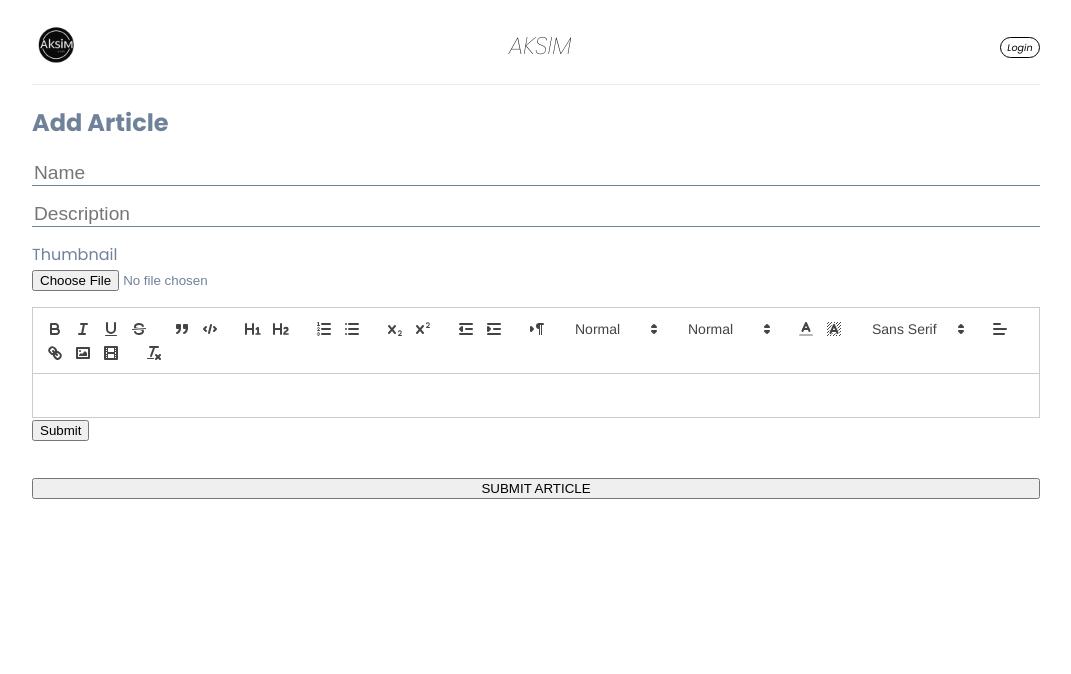
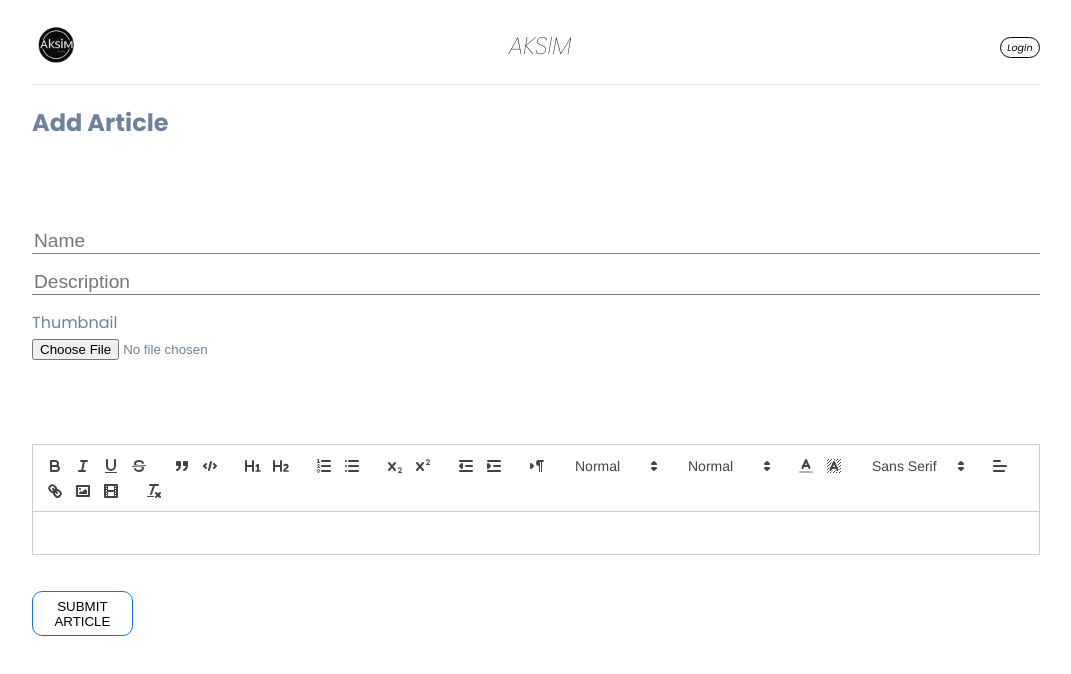
Before and after one commit to Pamade/AKSIM-CLIENT, a React (Vite) app: page /user/add-article in a window 1280 px wide. Shown: the top 674 px of the page, without its empty margins (104-1175 px from the left). Built offline with nearby package versions, Linux system fonts and the light colour scheme.

Commit message:
changes for article creator, change styles for buttons

```diff
--- a/src/AddArticle/AddArticle.module.scss
+++ b/src/AddArticle/AddArticle.module.scss
@@ -22,8 +22,38 @@ $darkenGray: darken($lightgray, 40);
     }
 
 }
+
 .label_and_file{
     display: flex;
     flex-direction: column;
     gap: 0.2rem;
 }
+
+.error{
+    color: $warning;
+    height: 1.3rem;
+}
+
+.btn{
+    width: 50%;
+    border-radius: 10px;
+    padding: 0.4rem 0.8rem;
+    border: 1px solid $blue;
+    background-color: white;
+    cursor: pointer;
+    &:hover{
+        background-color: $lightblue;
+    }
+}
+@media(min-width:760px){
+    .btn{
+        width: 20%;
+        padding: 0.4rem 1rem;
+    }
+}
+@media(min-width:1200px){
+    .btn{
+        width: 10%;
+        padding: 0.4rem 1rem;
+    }
+}
--- a/src/AddArticle/AddArticle.tsx
+++ b/src/AddArticle/AddArticle.tsx
@@ -1,39 +1,61 @@
 import ArticleCreator from "../ArticleCreator/ArticleCreator";
 import styles from "../AddArticle/AddArticle.module.scss"
 import { useState } from "react";
-import axios, {AxiosResponse} from "axios";
+import axios from "axios";
 
 interface Article {
     id:number,
     title:string,
     description?:string,
     content:string,
-    imageLink?:string,
     creationDate:Date,
-    userid:number
+    imageFile?:File,
+}
+
+interface Errors {
+    title?:string, content?:string,server?:string
+}
+
+interface Data {
+        errors: Errors,
+        success_message:string | null
 }
 
 const AddArticle = () => {
     const [article, setArticle] = useState<Partial<Article>>({creationDate: new Date()} as Article)
-
+    const [errors, setErrors] = useState<Errors>({} as Errors)
     const handlePostArticle = async(e:React.FormEvent) => {
         e.preventDefault();
         const token = localStorage.getItem('access_token')
+        const formData = new FormData();
+        if (article.imageFile) {
+            formData.append("imageFile", article.imageFile);  // Append the actual file to the FormData
+        }
+        formData.append("title", article.title || "");
+        formData.append("description", article.description || "");
+        formData.append("content", article.content || "");
+        formData.append("creationDate", new Date().toISOString());
         try {
-            const res = await axios.post<AxiosResponse<any>>("http://localhost:8080/api/auth/add-article",
-            article,
+            const res = await axios.post<Data>("http://localhost:8080/api/auth/add-article",
+            formData,
             {
                 headers:{
                       Authorization: `Bearer ${token}`, // Include the JWT token here
-                      "Content-Type": "application/json",
+                      "Content-Type": "multipart/form-data",
                 },
             })
             if (res.status != 200) {
-                console.log('failed')
+                setErrors({server:"Server Error"})
+            } else {
+                const data:Data = res.data
+                const err = data.errors
+                if (err) {
+                    setErrors({title:err.title, content:err.content})
+                } else  setErrors({})
+
             }
-            console.log(res)
         } catch (e) {
-            console.log(e)
+            setErrors({server:"Server Error"})
         }
         console.log(article)
     }
@@ -54,7 +76,7 @@ const AddArticle = () => {
         if (file) {
             setArticle((prev) => ({
                 ...prev,
-                imageLink:URL.createObjectURL(file)
+                imageFile:file
             }))
         }
     }
@@ -62,19 +84,17 @@ const AddArticle = () => {
     return <section className={styles.section}>
         <h2>Add Article</h2>
         <form onSubmit={handlePostArticle} className={styles.form}>
+            <p className={styles.error}>{errors.title || errors.server}</p>
             <input name="title" onChange={handleChange} className={styles.input} type="text" placeholder="Name" />
             <input name="description" onChange={handleChange} className={styles.input} type="text" placeholder="Description" />
             <div className={styles.label_and_file}>
                 <label>Thumbnail</label>
                 <input onChange={handleFileChange} type="file" />
             </div>
+            <p className={styles.error}>{errors.content}</p>
             <ArticleCreator handleChangeArticleContent={handleChangeArticleContent}/>
-            <button onSubmit={e => handlePostArticle(e)}>SUBMIT ARTICLE</button>
+            <button className={styles.btn} onSubmit={e => handlePostArticle(e)}>SUBMIT ARTICLE</button>
         </form>
-        {/* <article>
-
-        </article> */}
-
     </section>
 }
 export default AddArticle;
--- a/src/ArticleCreator/ArticleCreator.tsx
+++ b/src/ArticleCreator/ArticleCreator.tsx
@@ -81,7 +81,6 @@ function ArticleCreator({handleChangeArticleContent}:Props){
         <div className="main">
             <form onSubmit={handleSubmit}>
                 <ReactQuill modules={modules} ref={quillRef} theme="snow" onChange={handleChange} />
-                <button type="submit">Submit</button>
             </form>
             <div style={{
                 whiteSpace: "pre-wrap", // Ensures spaces, tabs, and line breaks are preserved
--- a/src/Context/UserContext.tsx
+++ b/src/Context/UserContext.tsx
@@ -1,5 +1,5 @@
-import React, { createContext, useContext, useEffect, useReducer } from "react";
-
+import React, { createContext, useContext, useReducer } from "react";
+import axios from "axios";
 interface User {
     username: string;
 }
@@ -63,19 +63,17 @@ export const UserProvider: React.FC<{ children: React.ReactNode }> = ({ children
         dispatch({ type: "START_FETCH_USER_DATA" });
 
         try {
-            const response = await fetch("http://localhost:8080/api/user/info", {
-                method: "GET",
+            const res = await axios.get("http://localhost:8080/api/user/info", {
                 headers: {
                     Authorization: `Bearer ${token}`,
                     "Content-Type": "application/json",
                 },
             });
 
-            if (!response.ok) {
+            if (res.status !== 200) {
                 throw new Error("Failed to fetch");
             }
-
-            const data: User = await response.json();
+            const data: User = res.data
             dispatch({ type: "FETCH_USER_DATA_SUCCESS", payload: data });
         } catch (error) {
             if (error instanceof Error) {
--- a/src/CustomHooks/useFetchOnLoad.tsx
+++ b/src/CustomHooks/useFetchOnLoad.tsx
@@ -2,15 +2,15 @@ import axios, { AxiosResponse } from "axios";
 import { useEffect, useState } from "react";
 
 const API_KEY = import.meta.env.VITE_API_KEY;
-const BASE_URL = "https://content.guardianapis.com/" as const;
+// const BASE_URL = "https://content.guardianapis.com/" as const;
 
 
-const API_GET_CONTENT = (
-    axios.create({
-        baseURL:BASE_URL,
-        method:"GET"
-    })
-)
+// const API_GET_CONTENT = (
+//     axios.create({
+//         baseURL:BASE_URL,
+//         method:"GET"
+//     })
+// )
 
 function useFetchOnLoad<T>(URL:string) {
     const [isLoading, setIsLoading] = useState(false)
@@ -23,7 +23,7 @@ function useFetchOnLoad<T>(URL:string) {
                 setIsLoading(true);
                 // + `&api-key=${API_KEY}
                 try {
-                    const res = await API_GET_CONTENT.get<AxiosResponse<any>>(URL + `&api-key=${API_KEY}`);
+                    const res = await axios.get<AxiosResponse<any>>(`https://content.guardianapis.com/&api-key=${API_KEY}`);
                     if (res.status === 200 && res.data) {
                         const content = res.data as T;
                         setContent(content)
@@ -41,50 +41,3 @@ function useFetchOnLoad<T>(URL:string) {
 }
 
 export default useFetchOnLoad
-
-// import axios, { AxiosResponse } from "axios";
-// import { useEffect, useState } from "react";
-
-// const API_KEY = import.meta.env.VITE_API_KEY;
-// const BASE_URL = "https://content.guardianapis.com/" as const;
-
-
-// const API_CALL = (
-//     axios.create({
-//         baseURL:"http://localhost:8080/api/auth",
-//         // method:"GET"
-//     })
-// )
-
-// function useFetchOnLoad<T>(URL:string, value:string) {
-//     const [isLoading, setIsLoading] = useState(false)
-//     const [results, setResults] = useState<T | undefined>(undefined)
-//     const [error, setError] = useState("")
-
-
-//     useEffect(() => {
-//         const fetchData= async () => {
-//                 setIsLoading(true);
-//                 // + `&api-key=${API_KEY}
-//                 try {
-//                     const res = await API_CALL.post<AxiosResponse<any>>(URL, {"value":`${value}`, "type":"forgot_password"});
-//                     console.log(res)
-//                     if (res.status === 200 && res.data) {
-//                         const content = res.data as T;
-//                         setResults(content)
-//                     }
-//                     // else setError("Could not load content")
-//                 } catch (e) {
-//                     console.log(e)
-//                     setError("Could not load content");
-//                 } finally {
-//                     setIsLoading(false);
-//                 }
-//             };
-//             fetchData();
-//         }, []
-//     )
-//     return {isLoading, results, error};
-// }
-
-// export default useFetchOnLoad
--- a/src/Form/Form.tsx
+++ b/src/Form/Form.tsx
@@ -1,7 +1,6 @@
 import { Link, useNavigate, useParams } from "react-router-dom";
 import styles from "./Form.module.scss";
 import { FormEvent, useEffect, useState } from "react";
-// import UserContext from "../Context/UserContext";
 import useFetchOnLoad from "../CustomHooks/useFetchOnLoad";
 import { useUserContext } from "../Context/UserContext";
 import { FieldsDisplay, FormType, FieldType, RegisterValues, LoginValues, ResetPasswordValues, ForgotPasswordResponse, ValidateTokenResponse, AuthenticationResponse, isForgotPasswordResponse, isValidateTokenResponse, isAuthenticationResponse, FieldsLoginType, FieldsResetPassword, FieldsRegisterType, FetchValues } from "./FormTypes";
--- a/src/Header/Header.module.scss
+++ b/src/Header/Header.module.scss
@@ -19,7 +19,7 @@
 }
 .buttons{
     display: flex;
-    gap: 1rem;
+    gap: 0.1rem;
 }
 .button{
     cursor: pointer;
```
